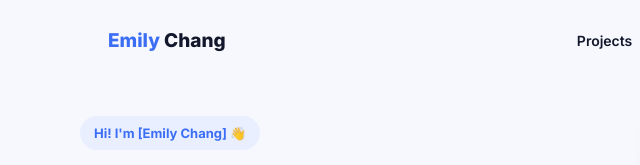
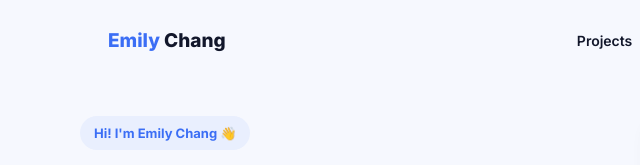
Before and after one commit to emilyc930514/portfolio, a website: page index.html in a window 1280 px wide. Shown: the top 165 px of the page, 0-640 px from the left. Drawn offline with Linux system fonts and the light colour scheme.

Commit message:
Update index.html

```diff
--- a/index.html
+++ b/index.html
@@ -26,7 +26,7 @@
 
 <section class="hero wrap">
   <div class="hero-left">
-    <span class="badge-pill">Hi! I'm [Emily Chang] 👋</span>
+    <span class="badge-pill">Hi! I'm Emily Chang 👋</span>
     <h1>Building AI tools that make marketing work a little <span class="accent">easier.</span></h1>
     <p class="lead">I'm a marketing [student/professional] who loves combining data, AI, and automation to solve real marketing problems.</p>
     <div class="hero-actions">
```
